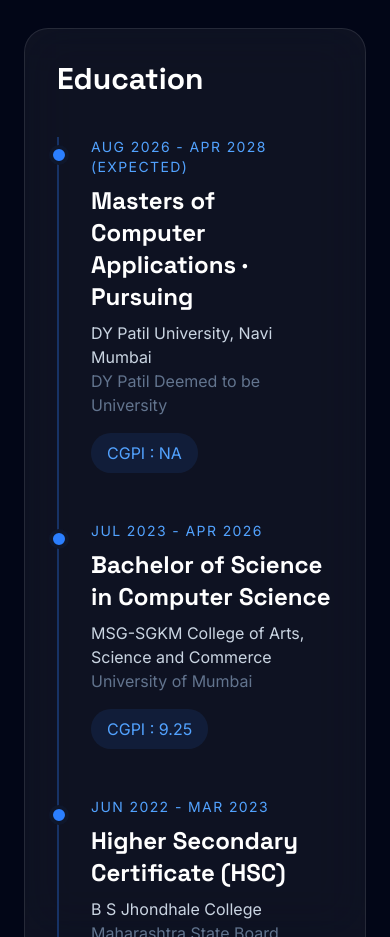
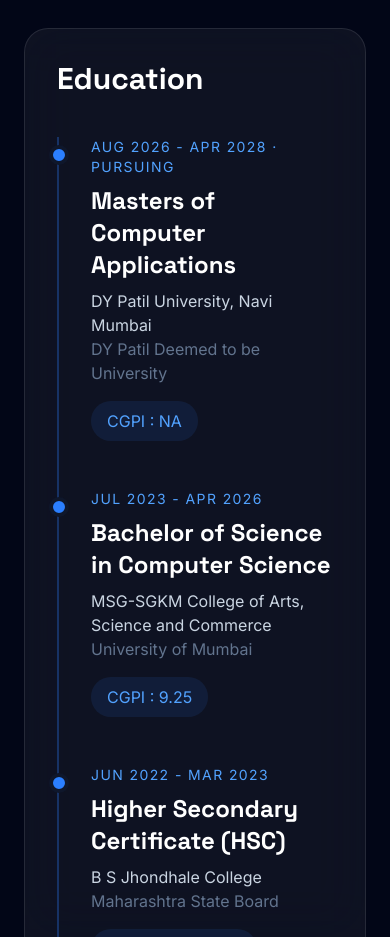
Before and after one commit to khanayaanahmed7/yashfin-portfolio, a React (Vite) app: page / in a window 390 px wide. Shown: the part 2900-3837 px from the top of the page. Built offline with nearby package versions, Linux system fonts and the light colour scheme.

Commit message:
Complete responsive portfolio and deployment setup

```diff
--- a/src/sections/About/About.jsx
+++ b/src/sections/About/About.jsx
@@ -95,11 +95,11 @@ const About = () => {
               <div className="absolute -left-[42px] top-2 h-5 w-5 rounded-full border-4 border-slate-900 bg-blue-500"></div>
 
               <p className="text-sm uppercase tracking-widest text-blue-400">
-                Aug 2026 - Apr 2028 (Expected)
+                Aug 2026 - Apr 2028 · Pursuing
               </p>
 
               <h4 className="mt-2 text-2xl font-bold text-white">
-                Masters of Computer Applications · Pursuing
+                Masters of Computer Applications
               </h4>
 
               <p className="mt-2 text-slate-300">
```
